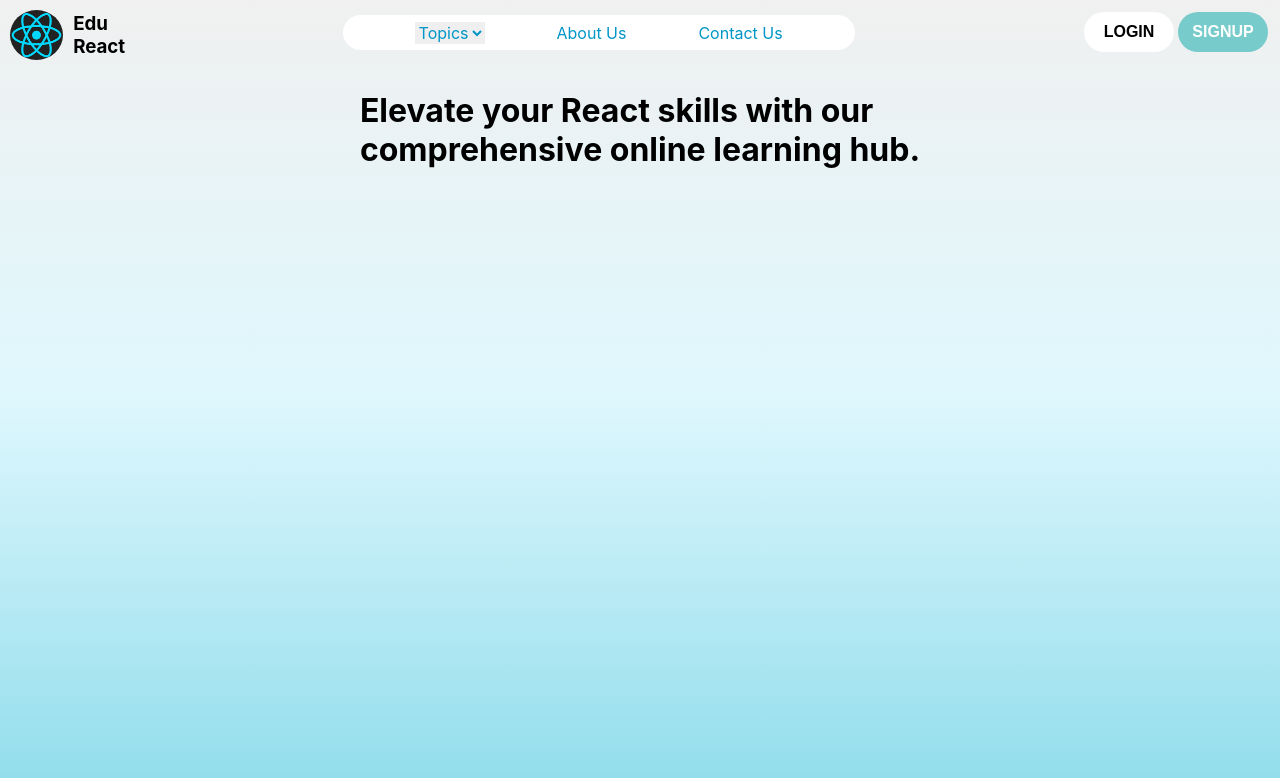
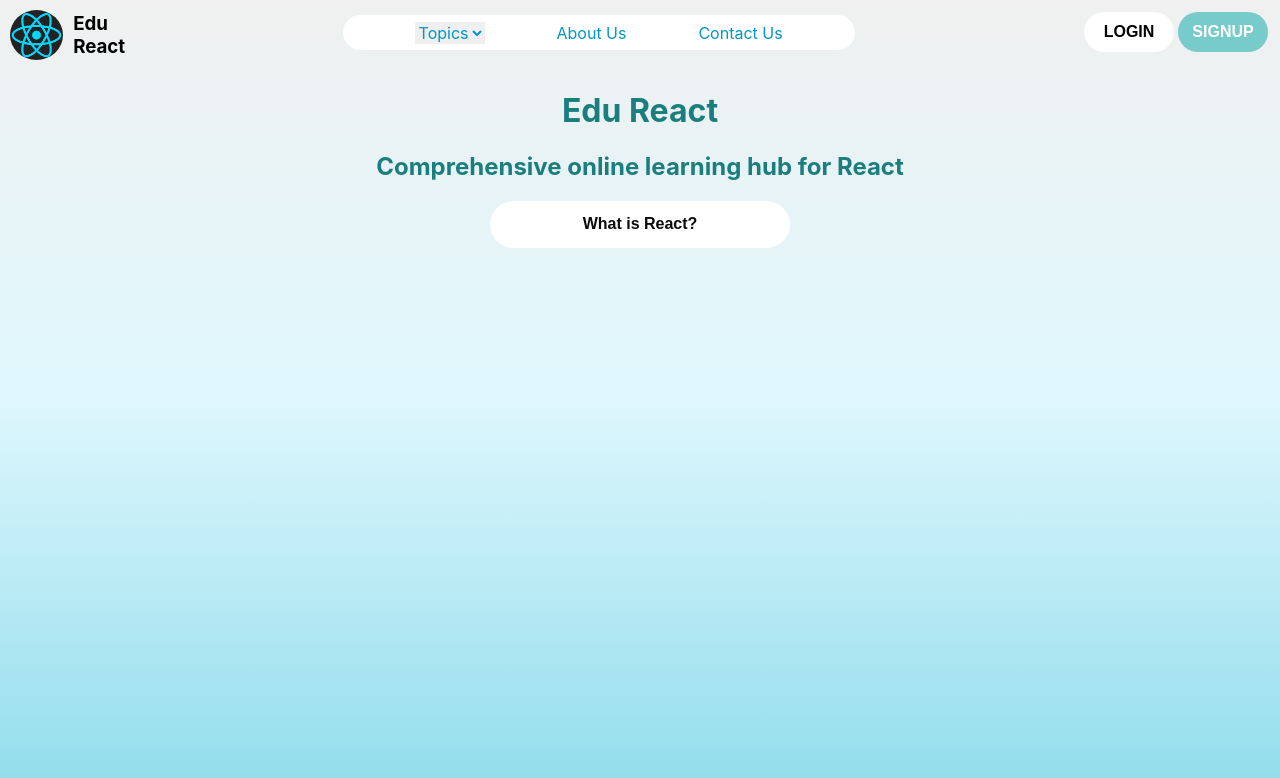
Before and after one commit to MutyalaMahithaMallarapu/EduReact-App, a React (Create React App) app: page /home in a window 1280 px wide. Shown: the top 778 px of the page. Built offline with nearby package versions, Linux system fonts and the light colour scheme.

Commit message:
changes done for react definition

```diff
--- a/src/Components/atoms/ERAButton/ERAButton.css
+++ b/src/Components/atoms/ERAButton/ERAButton.css
@@ -17,3 +17,22 @@
     background-color: #43c1c1;
     /* background-color: #1f9c9c; */
 }
+
+.whiteButtonStyle{
+    background: #ffffff;
+    border: none;
+    height: 47px;
+    width: 300px;
+    color: rgb(12, 10, 10) !important;
+    border-radius: 40px;
+    padding: 0.375rem 0.75rem;
+    font-size: 1rem;
+    font-weight: 400px;
+    line-height: 1.5;
+    outline: none;
+    margin-bottom: 15px;
+}
+.whiteButtonStyle:hover {
+    background-color:  #eaeaea;
+    /* background-color: #1f9c9c; */
+}
--- a/src/Components/atoms/ERAButton/ERAButton.jsx
+++ b/src/Components/atoms/ERAButton/ERAButton.jsx
@@ -3,18 +3,27 @@ import './ERAButton.css'
 const ERAButton = (props) => {
 
     const handleOnClick = () => {
-        if (props.Name === 'LOGIN') {
-            alert("Loged in Successfully")
-           window.location = '/home'
-        }
-     else if(props.Name === 'SIGNUP'){
-            alert("Sucessfully Registered")
-            window.location = '/login'
+        switch (props.Name) {
+            case 'LOGIN': {
+                alert("Loged in Successfully")
+                window.location = '/home'
+                break
+            }
+            case 'SIGNUP': {
+                alert("Sucessfully Registered")
+                window.location = '/login'
+                break
+            }
+            case 'What is React?': {
+                props.handleOnReactDefClick(true)
+                break
+            }
         }
     }
 
     return <div>
-    <button className="buttonStyle" onClick={handleOnClick}> { props.Name } </button>
+        <button className={props.isButtonWhite ? "whiteButtonStyle" : "buttonStyle"} onClick={handleOnClick}> <b>{props.Name} </b></button>
     </div>
+
 }
 export default ERAButton
--- a/src/Components/pages/home/Home.css
+++ b/src/Components/pages/home/Home.css
@@ -8,4 +8,22 @@
     display: flex;
     align-content: center;
     justify-content: center;
+    color: #1a7e7e;
 }
+
+.reactDef{
+    display: flex;
+    align-items: center;
+    justify-content: center;
+    flex-direction: column;
+}
+
+.reactDefPopUp{
+    display: flex;
+    align-content: center;
+    justify-content: center;
+    background-color: white;
+    padding: 20px;
+    margin: 20px;
+
+}
--- a/src/Components/pages/home/Home.jsx
+++ b/src/Components/pages/home/Home.jsx
@@ -1,11 +1,26 @@
+import React, { useState } from 'react'
+import ERAButton from "../../atoms/ERAButton/ERAButton"
 import ERAHeader from "../../atoms/ERAHeader/ERAHeader"
 import './Home.css'
+import { reactDef } from "../../utils/Definitions"
 
 const Home = () => {
-return <div className="homePage">
+  const [isreactDefClicked, setIsreactDefClicked] = useState(false)
+
+  const handleOnReactDefClick = (val) => {
+    setIsreactDefClicked(val)
+  }
+  return <div className="homePage">
     <ERAHeader />
     <div>
-  <h1 className="headLine"> Elevate your React skills with our <br/> comprehensive online learning hub. </h1></div>
-    </div>
+      <h1 className="headLine"> Edu React </h1>
+      <h2 className="headLine"> Comprehensive online learning hub for React </h2></div>
+    <div className='reactDef'>
+      <ERAButton Name='What is React?' isButtonWhite={true} handleOnReactDefClick={handleOnReactDefClick} />
+      <div className={isreactDefClicked ? 'reactDefPopUp' : ''}> {isreactDefClicked && reactDef()} </div>
+      </div>
+
+  </div>
+
 }
 export default Home
--- /dev/null
+++ b/src/Components/utils/Definitions.jsx
@@ -0,0 +1,9 @@
+export const reactDef = () => {
+return (
+    <div>
+        <li> React, is a popular JavaScript library for building dynamic and interactive web applications. </li>
+         <li> It was developed by Facebook </li>
+         <li> It follows the <span> Virtual DOM </span>(Document Object Model) approach </li>
+    </div>
+)
+}
```
